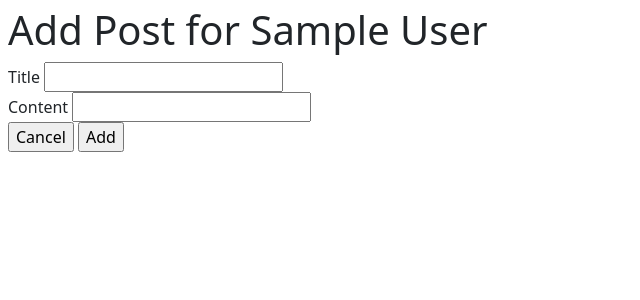
After one commit to maxjeon97/flask-blogly, a Flask app: template templates/new_post_form.html in a window 1280 px wide. The commit adds this page. Shown: the top 300 px of the page, without its empty margins (0-640 px from the left). Run offline with Flask 3, Linux system fonts and the light colour scheme; the template is opened without the code that fills it: values that come from a table or form of the project are taken from there, others are empty; tables that the repository leaves empty hold one stand-in row (values such as "Sample post").

Commit message:
add tests to tests.py and create routes for posts

```diff
--- a/app.py
+++ b/app.py
@@ -3,44 +3,47 @@
 import os
 
 from flask import Flask, request, redirect, render_template
-from flask_debugtoolbar import DebugToolbarExtension
+# from flask_debugtoolbar import DebugToolbarExtension
 
-from models import connect_db, User, db
+from models import connect_db, User, db, Post
 
 app = Flask(__name__)
 app.config['SECRET_KEY'] = "oh-so-secret"
-app.config['DEBUG_TB_INTERCEPT_REDIRECTS'] = False
+# app.config['DEBUG_TB_INTERCEPT_REDIRECTS'] = False
 app.config['SQLALCHEMY_DATABASE_URI'] = os.environ.get(
     "DATABASE_URL", 'postgresql:///blogly')
 app.config['SQLALCHEMY_TRACK_MODIFICATIONS'] = False
 app.config['SQLALCHEMY_ECHO'] = True
 
-debug = DebugToolbarExtension(app)
+# debug = DebugToolbarExtension(app)
 
 connect_db(app)
 
-
 @app.get('/')
-def display_list_of_users():
+def display_home_page():
+    """Redirects to users page."""
     return redirect('/users')
 
 
 @app.get('/users')
 def show_users():
+    """Displays users list."""
     users = User.query.all()
     return render_template('users.html', users=users)
 
 
 @app.get('/users/new')
 def show_new_user_form():
+    """Displays new user form."""
     return render_template('new_user_form.html')
 
 
 @app.post('/users/new')
 def handle_submit():
+    """Insert new user into db and redirects to users page."""
     first_name = request.form['first_name']
     last_name = request.form['last_name']
-    img_url = request.form['img_url']
+    img_url = request.form['img_url'] or None
 
     user = User(first_name=first_name, last_name=last_name, img_url=img_url)
     db.session.add(user)
@@ -51,18 +54,20 @@ def handle_submit():
 
 @app.get('/users/<int:user_id>')
 def show_user_info(user_id):
+    """Displays user information."""
     user = User.query.get_or_404(user_id)
-    return render_template('user.html', user=user)
-
+    return render_template('user.html', user=user, posts=user.posts)
 
 @app.get('/users/<int:user_id>/edit')
 def show_edit_user_form(user_id):
+    """Displays edit user form."""
     user = User.query.get_or_404(user_id)
     return render_template('edit_user_form.html', user=user)
 
 
 @app.post('/users/<int:user_id>/edit')
 def process_edit_form(user_id):
+    """Updates user information, commits to db and redirects to users."""
     first_name = request.form['first_name']
     last_name = request.form['last_name']
     img_url = request.form['img_url']
@@ -78,8 +83,26 @@ def process_edit_form(user_id):
 
 @app.post('/users/<int:user_id>/delete')
 def delete_user(user_id):
+    """Deletes user from db and redirects to users."""
     user = User.query.get_or_404(user_id)
     db.session.delete(user)
     db.session.commit()
 
     return redirect('/users')
+@app.get('/users/<int:user_id>/posts/new')
+def show_new_post_form(user_id):
+    """Displays new post form."""
+    user = User.query.get_or_404(user_id)
+    return render_template('new_post_form', user=user)
+
+@app.post('/users/<int:user_id>/posts/new')
+def add_new_post(user_id):
+    """Insert new post into db and redirect to post page."""
+    title = request.form['title']
+    content = request.form['content']
+
+    post = Post(title=title, content=content, user_id = user_id)
+    db.session.add(post)
+    db.session.commit()
+
+    return redirect(f'/users/{user_id}')
--- a/models.py
+++ b/models.py
@@ -1,5 +1,6 @@
 """Models for Blogly."""
 from flask_sqlalchemy import SQLAlchemy
+from datetime import datetime
 
 db = SQLAlchemy()
 
@@ -36,7 +37,44 @@ class User(db.Model):
     )
 
     img_url = db.Column(
-        db.String(100),
+        db.Text,
         nullable=False,  # could add a default image URL
         default=DEFAULT_IMAGE_URL
     )
+
+    def get_full_name(self):
+        return f'{self.first_name} {self.last_name}'
+
+class Post(db.Model):
+    """Post. A user can have many posts."""
+
+    __tablename__ = "posts"
+
+    id = db.Column(
+        db.Integer,
+        primary_key=True,
+        autoincrement=True
+    )
+
+    title = db.Column(
+        db.String(100),
+        nullable=False
+    )
+
+    content = db.Column(
+        db.Text,
+        nullable=False
+    )
+
+    created_at = db.Column(
+        db.DateTime(timezone=True),
+        default=datetime.utcnow,
+        nullable=False
+    )
+
+    user_id = db.Column(
+        db.Integer,
+        db.ForeignKey('users.id')
+    )
+
+    user = db.relationship('User', backref='posts')
--- a/templates/edit_user_form.html
+++ b/templates/edit_user_form.html
@@ -8,15 +8,15 @@ Edit a user
 <form action="/users/{{user.id}}/edit" method="post">
   <div>
     <label for="first_name">First Name</label>
-    <input type="text" name="first_name">
+    <input type="text" name="first_name" value="{{ user.first_name }}">
   </div>
   <div>
     <label for="last_name">Last Name</label>
-    <input type="text" name="last_name">
+    <input type="text" name="last_name" value="{{ user.last_name }}">
   </div>
   <div>
     <label for="img_url">Image URL</label>
-    <input type="url" name="img_url">
+    <input type="url" name="img_url" value="{{ user.img_url }}">
   </div>
   <a class="btn btn-primary text-white" href="/users/{{user.id}}">Cancel</a>
   <input type="submit" value="Save">
--- /dev/null
+++ b/templates/new_post_form.html
@@ -0,0 +1,20 @@
+{% extends 'base.html' %}
+
+{% block title %}
+Add Post for {{user.get_full_name()}}
+{% endblock %}
+
+{% block content %}
+<form >
+  <div>
+    <label for="title">Title</label>
+    <input type="text" name="title">
+  </div>
+  <div>
+    <label for="content">Content</label>
+    <input type="text" name="content">
+  </div>
+  <input type="submit" value="Cancel" formaction='/users/{{user.id}}' formmethod="GET">
+  <input type="submit" value="Add" formaction="" formmethod="POST">
+</form>
+{% endblock %}
--- a/templates/users.html
+++ b/templates/users.html
@@ -10,7 +10,7 @@
 
 <ul>
 {% for user in users %}
-  <li><a href="/users/{{user.id}}">{{user.first_name}} {{user.last_name}}</a></li>
+  <li><a href="/users/{{user.id}}">{{user.get_full_name()}}</a></li>
 {% endfor %}
 </ul>
 <a class="btn btn-secondary text-white"href="/users/new">Add user</a>
```
Also changed, not shown: templates/user.html (+17 -4 lines), tests.py (+25 -3 lines).
